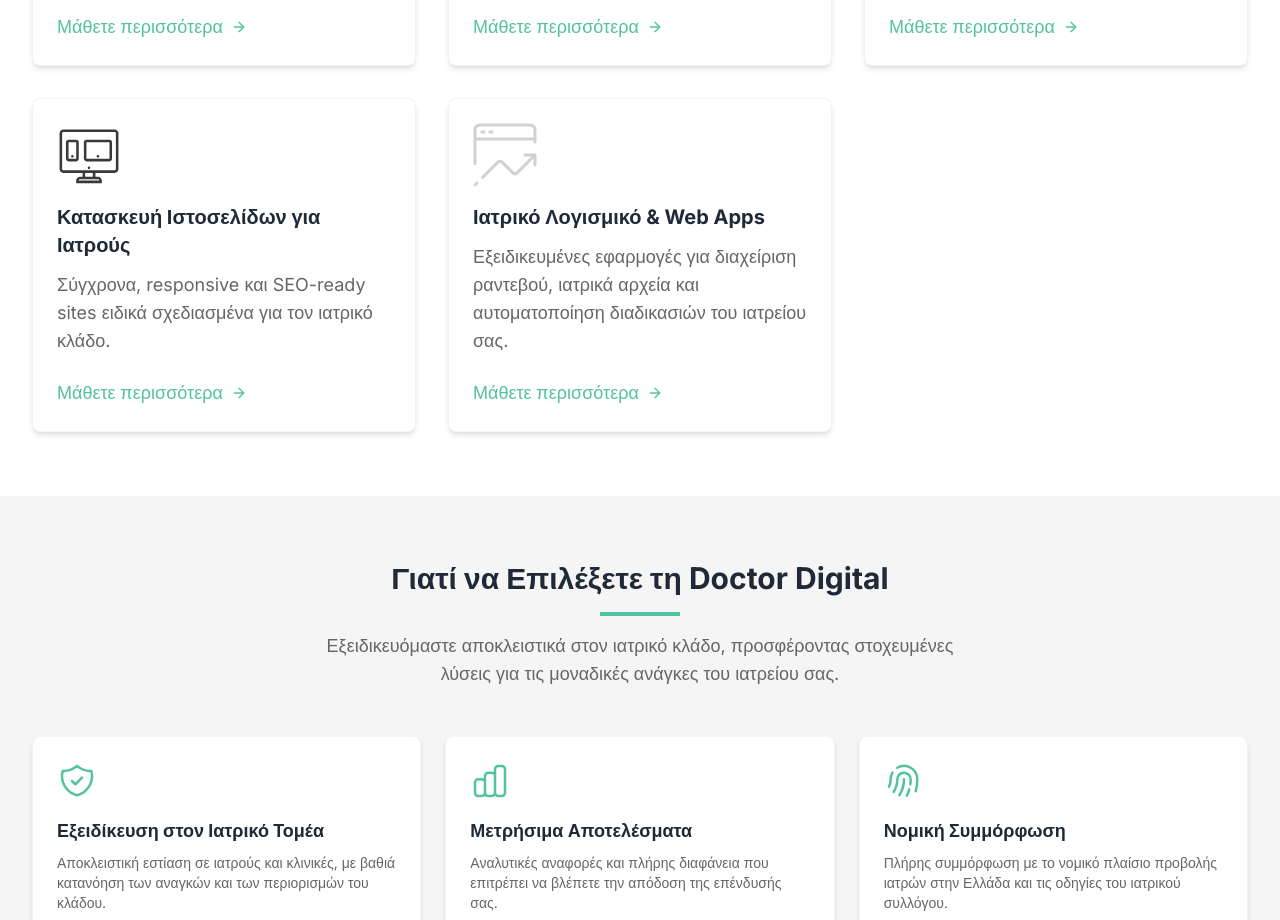
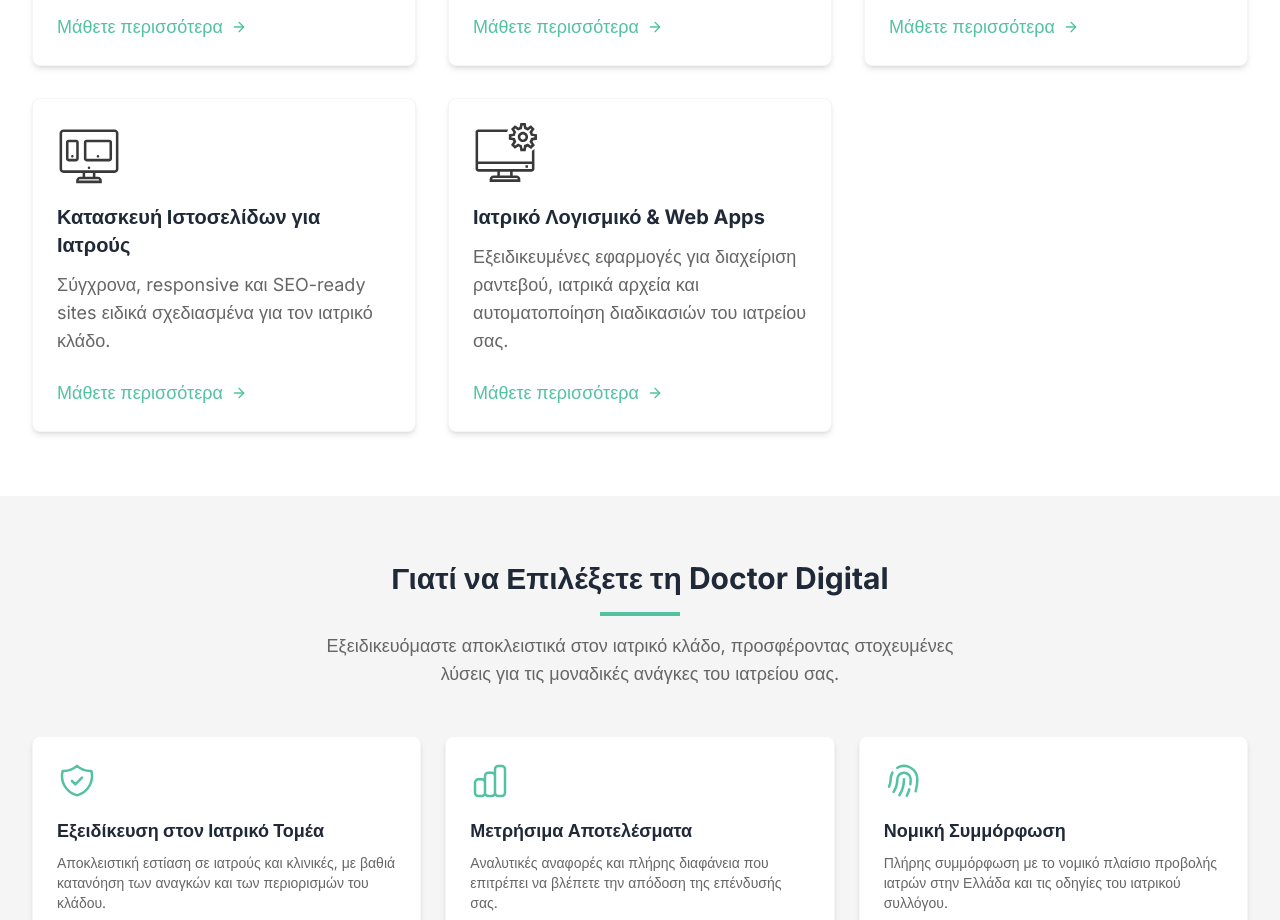
Before and after one commit to Phil13133/doctor-digital-nextjs-augment, a Next.js app: page /ypiresies in a window 1280 px wide. Shown: the part 1060-1980 px from the top of the page. Built offline with nearby package versions, Linux system fonts and the light colour scheme.

Commit message:
Fix: Replace web-marketing icon with software-development icon for Ιατρικό Λογισμικό service

```diff
--- a/src/app/ypiresies/page.tsx
+++ b/src/app/ypiresies/page.tsx
@@ -45,7 +45,7 @@ const services = [
     title: 'Ιατρικό Λογισμικό & Web Apps',
     shortDescription: 'Εξειδικευμένες εφαρμογές για διαχείριση ραντεβού, ιατρικά αρχεία και αυτοματοποίηση διαδικασιών του ιατρείου σας.',
     path: '/ypiresies/iatriko-logismiko',
-    iconSrc: '/images/icons/web-marketing.svg',
+    iconSrc: '/images/icons/software-development.svg',
   },
 ];
 
```
